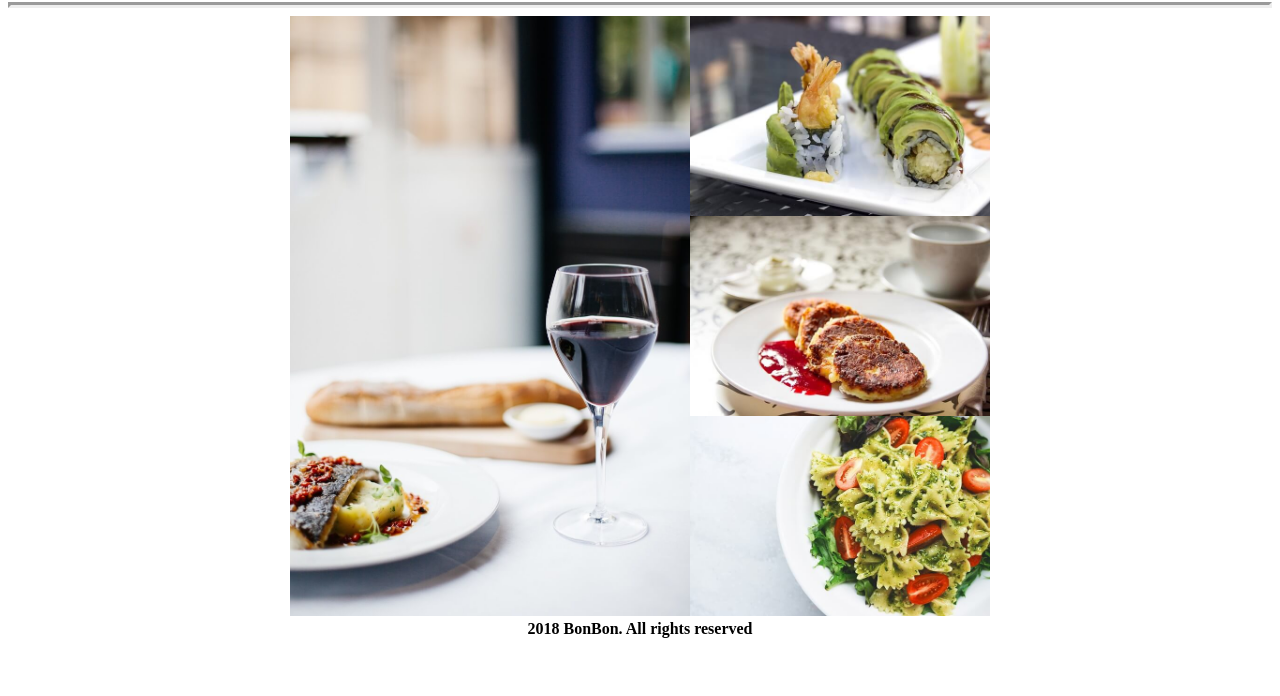
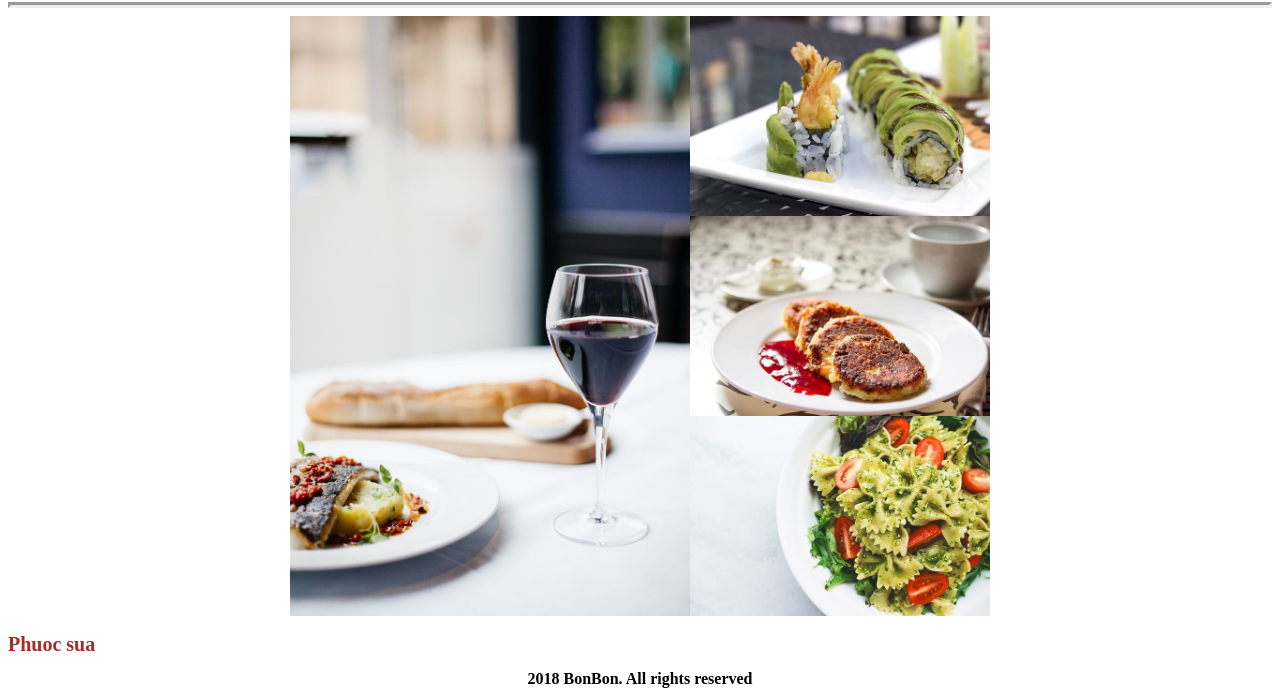
Before and after one commit to levinhphuoc/eProject, a plain HTML site: page index.html in a window 1280 px wide. Shown: the part 240-936 px from the top of the page. Before the commit the page ends 886 px from the top, so only its background shows below. Drawn offline with Linux system fonts and the light colour scheme.

Commit message:
phuoc sua

```diff
--- a/index.html
+++ b/index.html
@@ -35,6 +35,7 @@
             <img src="images/29.jpg" alt="pic4" style="width: auto; height: 200px">
         </div>
     </div>
+    <h1>Phuoc sua </h1>
     <div class="footer">
         <b>2018 BonBon. All rights reserved</b>
     </div>
```
